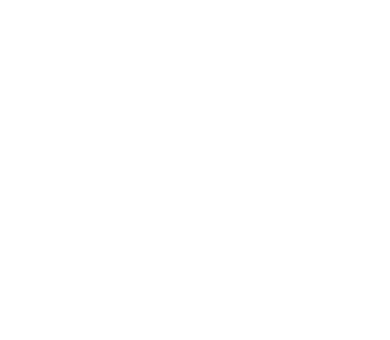
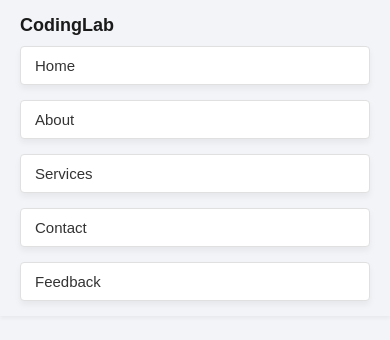
Before and after one commit to syedamisbah-27/Syeda, a plain HTML site: page Umar Rafiq/Task 1.html in a window 390 px wide. Drawn offline with Linux system fonts and the light colour scheme.

Commit message:
Task 1 Done

```diff
--- /dev/null
+++ b/Umar Rafiq/Task 1.css
@@ -0,0 +1,88 @@
+* {
+    margin: 0;
+    padding: 0;
+    box-sizing: border-box;
+    font-family: 'Poppins', sans-serif;
+  }
+
+  body {
+    background-color: #f2f4f8;
+  }
+
+
+  .navbar {
+    background-color: #f2f4f8;
+    display: flex;
+    justify-content: space-between;
+    align-items: center;
+    padding: 15px 40px;
+    box-shadow: 0 2px 4px rgba(0, 0, 0, 0.05);
+    position: relative;
+  }
+
+  .logo {
+    font-size: 24px;
+    font-weight: 600;
+    color: #1a1a1a;
+  }
+
+  .nav-links {
+    display: flex;
+    gap: 15px;
+  }
+
+  .nav-links a {
+    text-decoration: none;
+    color: #333;
+    padding: 10px 18px;
+    background-color: #fff;
+    border-radius: 6px;
+    box-shadow: 0 4px 6px rgba(0, 0, 0, 0.05);
+    transition: all 0.2s ease;
+    border: 1px solid #e0e0e0;
+  }
+
+  .nav-links a:hover {
+    transform: translateY(-2px);
+    box-shadow: 0 6px 10px rgba(0, 0, 0, 0.08);
+  }
+
+
+  @media (max-width: 768px) {
+    .navbar {
+      flex-direction: column;
+      align-items: flex-start;
+      padding: 15px 20px;
+    }
+
+    .logo {
+      font-size: 20px;
+      margin-bottom: 10px;
+    }
+
+    .nav-links {
+      flex-direction: column;
+      width: 100%;
+      display: flex;
+    }
+
+    .nav-links a {
+      width: 100%;
+      text-align: left;
+      padding: 12px 16px;
+      font-size: 16px;
+      border-radius: 4px;
+    }
+  }
+
+
+  @media (max-width: 480px) {
+    .logo {
+      font-size: 18px;
+    }
+
+    .nav-links a {
+      font-size: 15px;
+      padding: 10px 14px;
+    }
+  }
--- a/Umar Rafiq/Task 1.html
+++ b/Umar Rafiq/Task 1.html
@@ -4,8 +4,20 @@
     <meta charset="UTF-8">
     <meta name="viewport" content="width=device-width, initial-scale=1.0">
     <title>Nav Bar</title>
+    <link rel="stylesheet" href="Task 1.css">
 </head>
 <body>
+    <nav class="navbar">
+        <div class="logo">CodingLab</div>
+        <div class="nav-links">
+          <a href="#">Home</a>
+          <a href="#">About</a>
+          <a href="#">Services</a>
+          <a href="#">Contact</a>
+          <a href="#">Feedback</a>
+        </div>
+      </nav>
 
+  </div>
 </body>
 </html>
```
